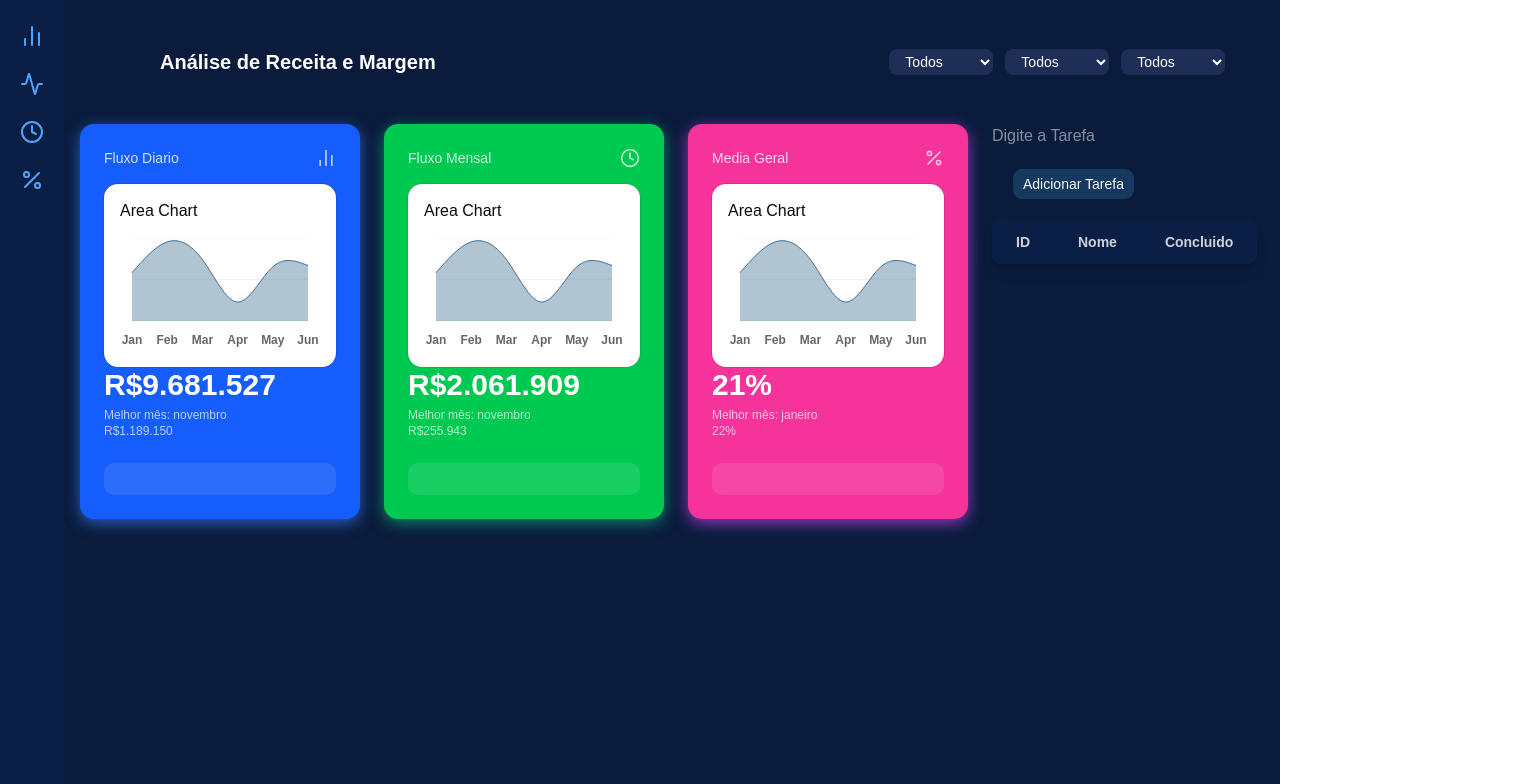
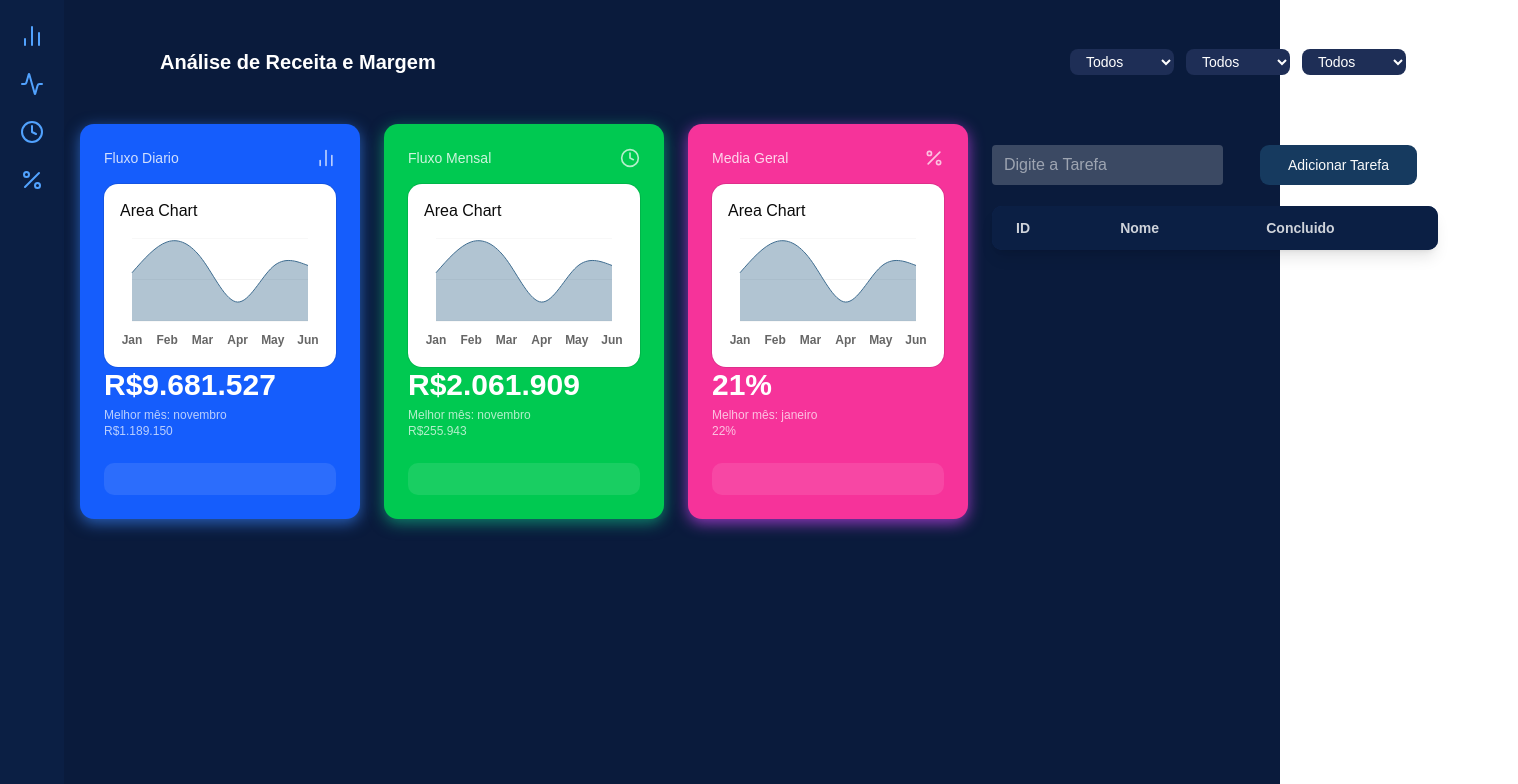
Before and after one commit to GeymersonCamara/Agendador-de-Tarefas, a React (Vite) app: page / in a window 1280 px wide. Shown: the top 784 px of the page, 1518 px wide, since content can reach past the window. Built offline with nearby package versions, Linux system fonts and the light colour scheme.

Commit message:
fiz: Ajuste na tabela das atividades.

```diff
--- a/src/pages/home.tsx
+++ b/src/pages/home.tsx
@@ -56,12 +56,22 @@ export function Home() {
               icon={<Percent size={20} />}
               colorClasses="bg-pink-500"
             />
-            <div>
-              <div>
-                <input type="text" value={novoItem} onChange={(e) => setNovoItem(e.target.value)} placeholder="Digite a Tarefa"/>
-                <Button onClick={adicionaItem} className="bg-chart-2 m-5"> Adicionar Tarefa </Button>
+            <div className="w-full">
+              <div className="flex items-center gap-4 w-full">
+                <input
+                  type="text"
+                  value={novoItem}
+                  onChange={(e) => setNovoItem(e.target.value)}
+                  placeholder="Digite a Tarefa"
+                  className="bg-background/20 flex-1 px-3 py-2 rounded text-white"/>
+
+                <Button
+                  onClick={adicionaItem}
+                  className="bg-chart-2 m-5 px-7 py-5">
+                  Adicionar Tarefa
+                </Button>
               </div>
-              <div className="flex-1">
+              <div className="w-full">
                 <Table dados={lista}/>
               </div>
             </div>
--- a/tsconfig.app.json
+++ b/tsconfig.app.json
@@ -8,7 +8,6 @@
     "skipLibCheck": true,
 
     /* 👇 ADICIONE ISSO */
-    "baseUrl": ".",
     "paths": {
       "@/*": ["./src/*"]
     },
```
